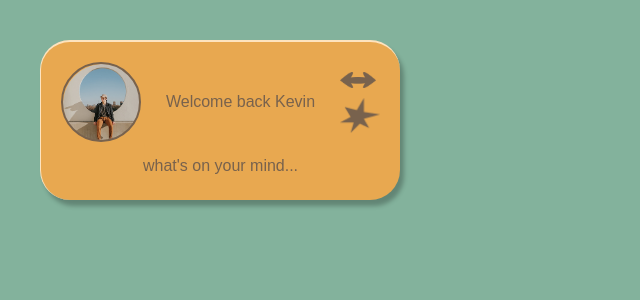
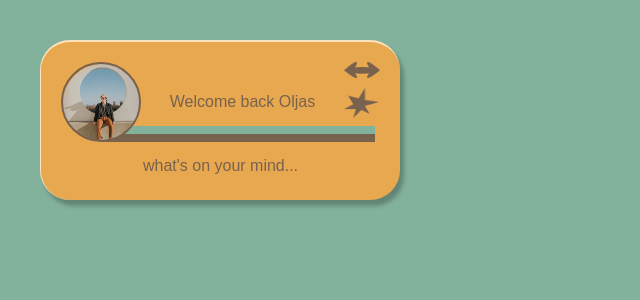
Before and after one commit to Oljas-Dev/e-ventsme, a React (Vite) app: page /dashboard in a window 1280 px wide. Shown: the top 300 px of the page, without its empty margins (0-640 px from the left). Built offline with nearby package versions, Linux system fonts and the light colour scheme; a web font is replaced by a local one.

Commit message:
design updates

```diff
--- a/src/reusableComponents/StyledReusable.tsx
+++ b/src/reusableComponents/StyledReusable.tsx
@@ -60,6 +60,8 @@ const FlexBtw = styled.div`
   display: flex;
   justify-content: space-between;
   align-items: center;
+
+  position: relative;
 `;
 
 export { ArrowLeft, Input, FlexCol, FlexBtw };
--- a/src/ui/Settings.tsx
+++ b/src/ui/Settings.tsx
@@ -8,9 +8,11 @@ import styled from "styled-components";
 import { ChangeEvent, useRef, useState } from "react";
 import { Button } from "./Button";
 import { btnAppear } from "../keyframes/keyframes";
+import Stripes from "./Stripes";
 
 const IconsContainer = styled(FlexCol)`
   gap: 1rem;
+  align-self: flex-start;
 `;
 
 const StyledInput = styled.input`
@@ -58,22 +60,30 @@ const styledExpandIcon = {
 
 const styledFeatures = {
   image: features,
-  widthHeight: { width: "4rem", height: "3.5rem" },
+  widthHeight: { width: "3.5rem", height: "3rem" },
   flexShrink: "0",
 };
 
+const StripesStyling = [
+  { width: "86%", bg: "var(--color-main)", top: "6.4rem", left: "4rem" },
+  { width: "86%", bg: "var(--color-footer)", top: "7.2rem", left: "4rem" },
+];
+
 export default function Settings() {
   const [status, setStatus] = useState("");
+  const [showStatus, setShowStatus] = useState(false);
   const [showButton, setShowButton] = useState("");
 
+  const userName = "Oljas"; // Replace with actual user name
+
   const statusInput = useRef<HTMLInputElement>(null);
-  const showStatus = status.length > 0;
   const inputValue = statusInput.current?.value;
 
   function handleStatusChange(e: ChangeEvent<HTMLFormElement>) {
     e.preventDefault();
 
     setStatus(inputValue || "");
+    setShowStatus(true);
     setShowButton("");
   }
 
@@ -81,14 +91,18 @@ export default function Settings() {
     <Wrapper $padding="2rem" $gap="1rem">
       <FlexBtw>
         <UseImages styles={userAvatar} />
-        <p>Welcome back Kevin</p>
+        <Stripes arr={StripesStyling} />
+
+        <p>Welcome back {userName}</p>
         <IconsContainer>
           <UseImages styles={styledExpandIcon} />
           <UseImages styles={styledFeatures} />
         </IconsContainer>
       </FlexBtw>
       {showStatus ? (
-        <StyledStatus>{status}</StyledStatus>
+        <StyledStatus onClick={() => setShowStatus(false)}>
+          {status}
+        </StyledStatus>
       ) : (
         <StyledForm onSubmit={handleStatusChange}>
           <StyledInput
--- a/src/ui/Stripes.tsx
+++ b/src/ui/Stripes.tsx
@@ -1,18 +1,33 @@
 import styled from "styled-components";
 
-interface StripeProps {
-  $bg?: string;
+interface StyleProps {
+  $bg: string;
+  $width: string;
+  $left: string;
+  $top: string;
 }
 
-const Stripe = styled.div<StripeProps>`
+type StripesProps = {
+  arr: { width: string; bg: string; left: string; top: string }[];
+};
+
+const Stripe = styled.div<StyleProps>`
   position: absolute;
-  top: 0;
-  left: 0;
-  width: 100%;
-  height: 100%;
+  top: ${(props) => props.$top || "0"};
+  left: ${(props) => props.$left || "0"};
+  width: ${(props) => props.$width};
+  height: 0.8rem;
   background: ${(props) => props.$bg};
 `;
 
-export default function Stripes() {
-  return <Stripe></Stripe>;
+export default function Stripes({ arr }: StripesProps) {
+  return arr.map((stripe, i) => (
+    <Stripe
+      $width={stripe.width}
+      $bg={stripe.bg}
+      $left={stripe.left}
+      $top={stripe.top}
+      key={i}
+    />
+  ));
 }
--- a/src/ui/UseImages.tsx
+++ b/src/ui/UseImages.tsx
@@ -39,6 +39,8 @@ const ImageContainer = styled.span<ImageContainerProps>`
   border: ${(props) => props.$border || ""};
   border-radius: ${(props) => props.$borderRadius || ""};
   flex-shrink: ${(props) => props.$flexShrink || ""};
+  positon: relative;
+  z-index: 10;
 
   &:hover {
     transform: ${(props) => props.$transforms};
```
